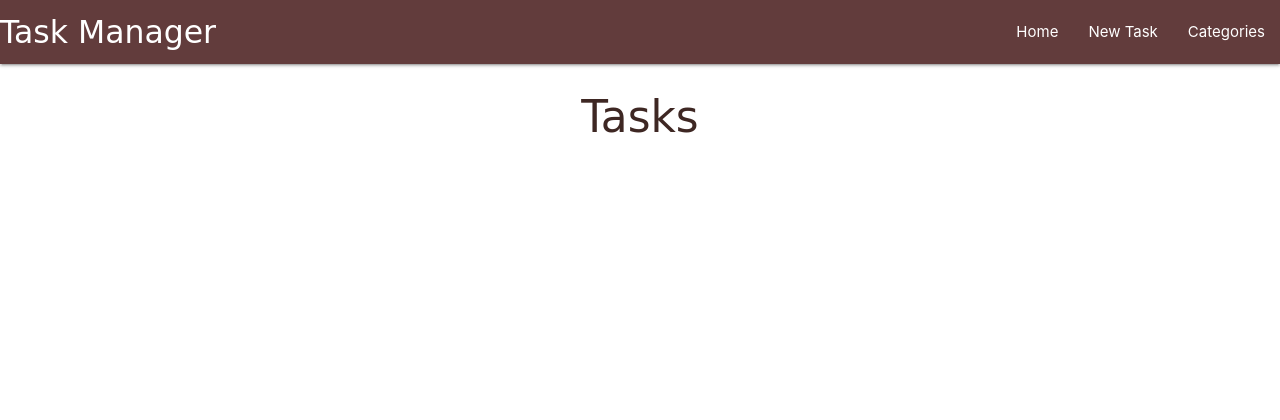
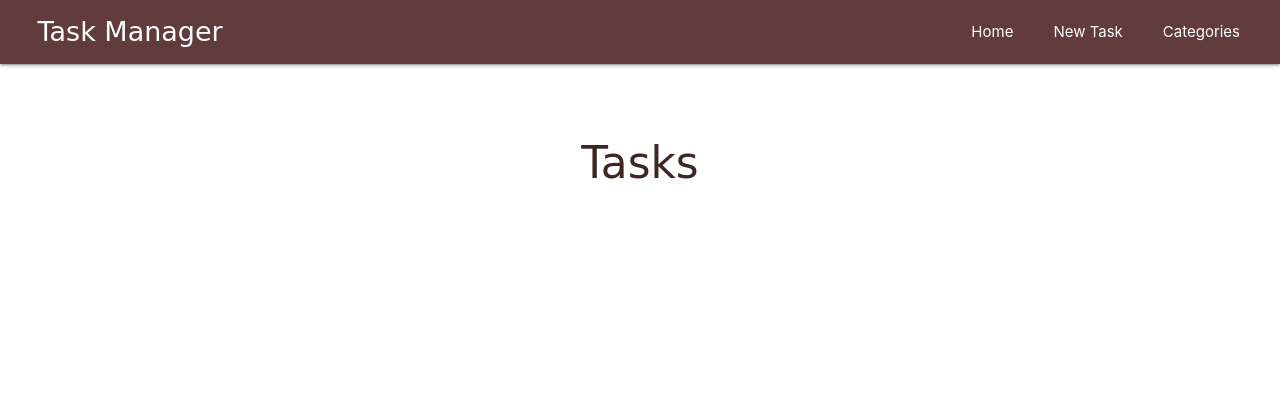
Before and after one commit to merzann/Task-Manager-RDBMS-Project, a Flask app: page / in a window 1280 px wide. Shown: the top 420 px of the page. Run offline with Flask 3, Linux system fonts and the light colour scheme.

Commit message:
style: adjust margins for logo and menu items, overwrite default media queries to display menu from screens with min-width: 768px onwards

```diff
--- a/taskmanager/static/css/style.css
+++ b/taskmanager/static/css/style.css
@@ -14,12 +14,43 @@
 
 a.brand-logo {
     font-family: cursive;
+    font-size: 1.8em;
 }
 
 h3 {
     font-family: cursive;
+    margin-top: 5rem;
 }
 
 .page-footer {
-    background-color: #340202;
+    background-color: #340202f2;
 }
+
+/* Media Query for Screens 768px or Larger */
+@media (min-width: 768px) {
+    .navbar .sidenav-trigger {
+        display: none;
+    }
+
+    .navbar .right {
+        display: flex !important;
+        align-items: center;
+    }
+
+    .navbar .right li {
+        margin-right: 10px;
+    }
+    a.brand-logo {
+        left: 7rem;
+    }
+}
+
+@media (min-width: 992px) {
+    .navbar .right {
+        padding-right: 1rem;
+    }
+
+    a.brand-logo {
+        left: 2.5rem;
+    }
+}
```
